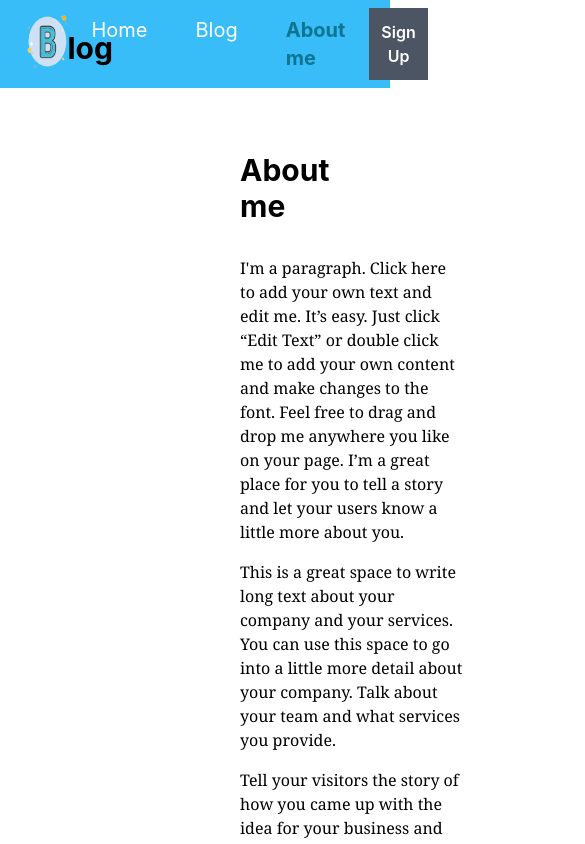
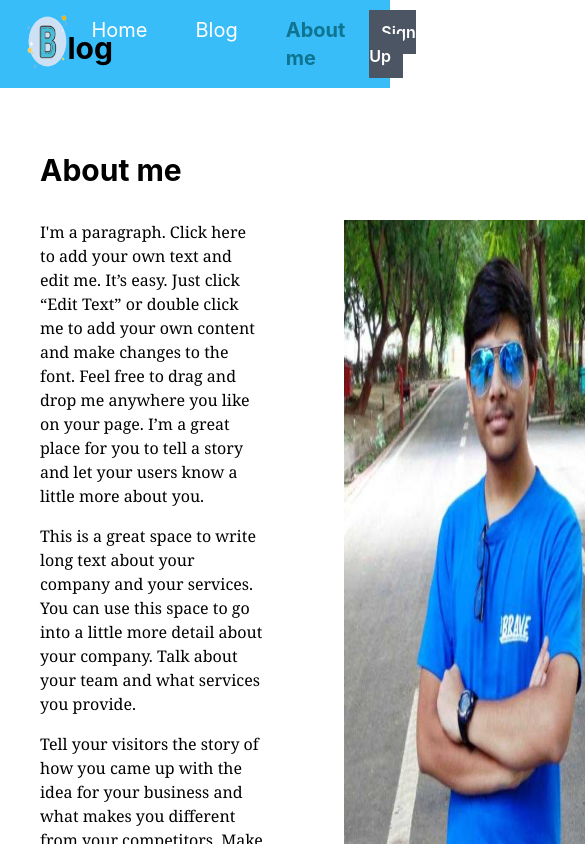
Before and after one commit to Darshan-Shihora/Blog-website, a React (Create React App) app in the folder my-blog/: page /about-me in a window 390 px wide. Shown: the top 844 px of the page, 585 px wide, since content can reach past the window. Built offline with nearby package versions, Linux system fonts and the light colour scheme.

Commit message:
Authentication completed

```diff
--- a/my-blog/package.json
+++ b/my-blog/package.json
@@ -10,6 +10,7 @@
     "@types/node": "^16.18.88",
     "@types/react": "^18.2.65",
     "@types/react-dom": "^18.2.22",
+    "firebase": "^10.9.0",
     "react": "^18.2.0",
     "react-dom": "^18.2.0",
     "react-router-dom": "^6.22.3",
--- a/my-blog/src/components/About-me.tsx
+++ b/my-blog/src/components/About-me.tsx
@@ -1,10 +1,10 @@
 import img from "../../src/assests/profile.png";
 function AboutMe() {
   return (
-    <div className="h-auto text-center my-8 mx-60 ">
+    <div className="h-auto text-center my-8 sm:mx-60 ml-10 ">
       <h1 className="h-auto text-3xl font-bold text-start py-8">About me</h1>
-      <div className="flex space-x-16">
-        <div className="flex-col text-start font-serif">
+      <div className="flex">
+        <div className="flex-col text-start font-serif pr-20">
           <p className="pb-4">
             I'm a paragraph. Click here to add your own text and edit me. It’s
             easy. Just click “Edit Text” or double click me to add your own
@@ -31,7 +31,7 @@ function AboutMe() {
             darshanshihora5@gmail.com
           </a>
         </div>
-        <img className="h-50 w-80" src={img} alt="" />
+        <img className="h-auto w-80" src={img} alt="" />
       </div>
     </div>
   );
--- a/my-blog/src/components/BlogForm.tsx
+++ b/my-blog/src/components/BlogForm.tsx
@@ -42,7 +42,7 @@ const BlogForm: React.FC<{ method: FormMethod; blog: any }> = (props) => {
         <input
           className="block w-full p-1 bg-gray-100 rounded"
           id="image"
-          type="image"
+          type="text"
           name="image"
           required
           defaultValue={props.blog ? props.blog.image : ""}
--- /dev/null
+++ b/my-blog/src/components/FIreBase-config.ts
@@ -0,0 +1,16 @@
+import { initializeApp } from "firebase/app";
+import { getAuth, GoogleAuthProvider } from "firebase/auth";
+
+const firebaseConfig = {
+  apiKey: "AIzaSyAY7zGQrqpG6t0tBmMPHG71ZLFIWvAyLm8",
+  authDomain: "blog-website-c5959.firebaseapp.com",
+  databaseURL: "https://blog-website-c5959-default-rtdb.firebaseio.com",
+  projectId: "blog-website-c5959",
+  storageBucket: "blog-website-c5959.appspot.com",
+  messagingSenderId: "324837052526",
+  appId: "1:324837052526:web:a3a81a1b4dc0ea76e8d67f",
+};
+const app = initializeApp(firebaseConfig);
+const auth = getAuth(app);
+const provider = new GoogleAuthProvider();
+export { auth, provider };
--- a/my-blog/src/root/Header.tsx
+++ b/my-blog/src/root/Header.tsx
@@ -1,7 +1,25 @@
 import img from "../../src/assests/icons8-b-96.png";
-import { NavLink } from "react-router-dom";
+import { Link, NavLink } from "react-router-dom";
+import { auth, provider } from "../components/FIreBase-config";
+import { signInWithPopup } from "firebase/auth";
+import { useEffect, useState } from "react";
 
 function Header() {
+  const [value, setValue] = useState<any>("");
+  const handleClick = () => {
+    signInWithPopup(auth, provider).then((data) => {
+      setValue(data.user.email);
+      localStorage.setItem("email", data.user.email);
+    });
+  };
+
+  function navigateTo() {
+    localStorage.clear();
+    setValue("");
+  }
+  useEffect(() => {
+    setValue(localStorage.getItem("email"));
+  }, []);
   return (
     <nav className=" bg-sky-400 flex justify-between px-4 sticky top-0 z-10 items-center">
       <span className="text-3xl flex items-center font-bold pt-2">
@@ -40,9 +58,23 @@ function Header() {
           About me
         </NavLink>
       </div>
-      <button className="p-3 mr-3 font-semibold text-white bg-gray-600 hover:bg-gray-500 ">
-        Sign Up
-      </button>
+      <div>
+        {value && (
+          <button
+            onClick={navigateTo}
+            className="p-3 mr-3 text-right font-semibold text-white bg-gray-600 hover:bg-gray-500 "
+          >
+            Logout
+          </button>
+        )}
+        <Link
+          to="/"
+          onClick={handleClick}
+          className="p-3 mr-3 font-semibold text-white bg-gray-600 hover:bg-gray-500 "
+        >
+          Sign Up
+        </Link>
+      </div>
     </nav>
   );
 }
--- a/my-blog/src/root/Root.tsx
+++ b/my-blog/src/root/Root.tsx
@@ -9,6 +9,7 @@ function Root() {
   useEffect(() => {
     window.scrollTo({ top: 0, behavior: "smooth" });
   }, [pathname]);
+
   return (
     <>
       <Header />
--- a/my-blog/tsconfig.json
+++ b/my-blog/tsconfig.json
@@ -10,7 +10,7 @@
     "skipLibCheck": true,
     "esModuleInterop": true,
     "allowSyntheticDefaultImports": true,
-    "strict": true,
+    "strict": false,
     "forceConsistentCasingInFileNames": true,
     "noFallthroughCasesInSwitch": true,
     "module": "esnext",
```
Also changed, not shown: 1 other file (tests, documents, lock files or other folders).
